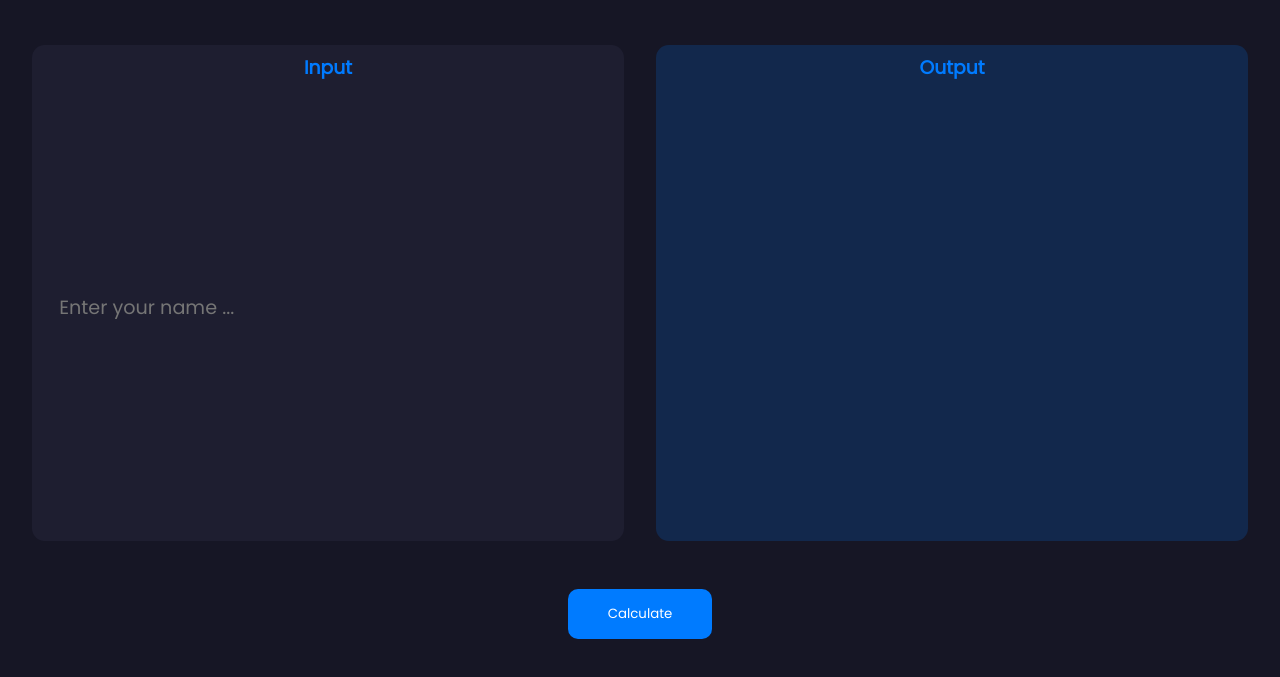
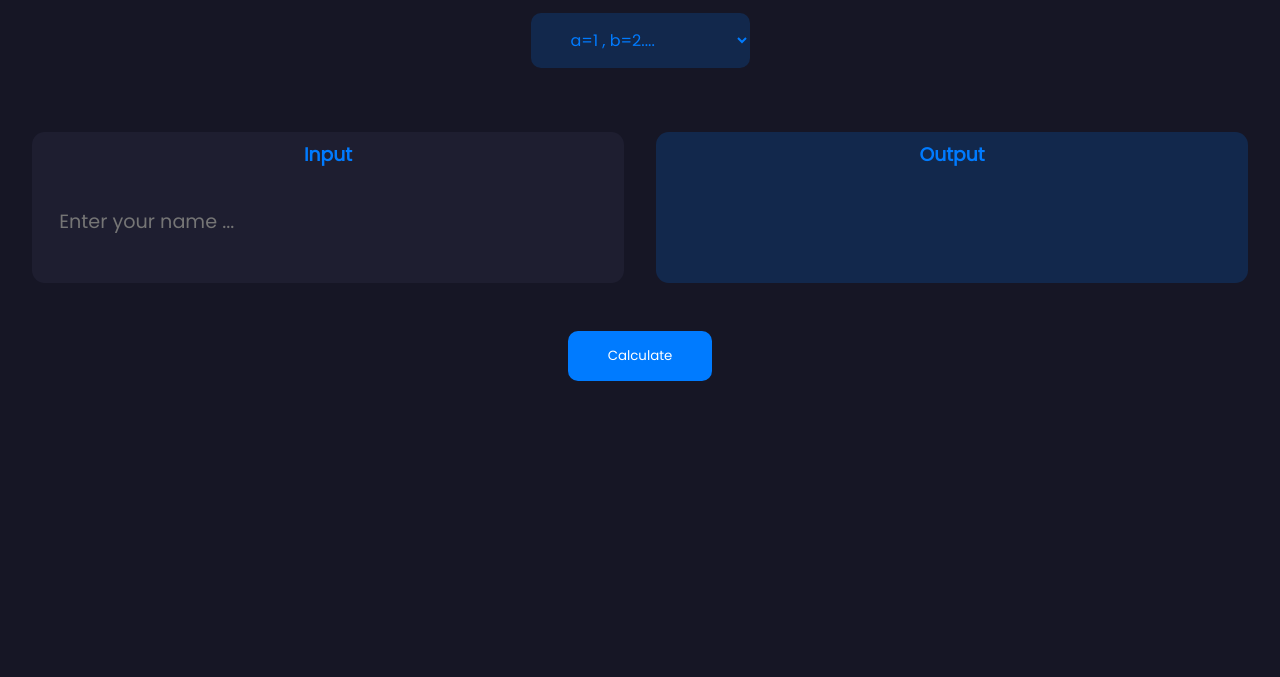
Before and after one commit to guptayash570/Name-Number, a plain HTML site: page index.html in a window 1280 px wide. Shown: the part 67-744 px from the top of the page. Drawn offline with Linux system fonts and the light colour scheme.

Commit message:
Update Options

```diff
--- a/app.js
+++ b/app.js
@@ -1,17 +1,24 @@
 const input = document.getElementById('input');
 const output = document.getElementById('out');
-
 var sum = 0;
 function calculate() {
     var masterstring = ' abcdefghijklmnopqrstuvwxyz';
+    const opt = document.getElementById('option').value;
     var txt = input.value;
     var lowtxt = txt.toLowerCase();
 
+    if ( opt == 'a1'){
     for (var i = 0; i < lowtxt.length ; i++){
         sum += masterstring.indexOf(lowtxt.charAt(i));
+        }
+    }
+    else if ( opt == 'a0'){
+        for (var i = 0; i < lowtxt.length ; i++){
+            sum += masterstring.indexOf(lowtxt.charAt(i)) -1 ;
+            }
+
     }
     output.innerHTML = "Sum = " + sum;
-    console.log(sum);
     sum = 0;
-    console.log(lowtxt);
+
 }
--- a/index.html
+++ b/index.html
@@ -5,11 +5,16 @@
     <meta http-equiv="X-UA-Compatible" content="IE=edge">
     <meta name="viewport" content="width=device-width, initial-scale=1.0">
     <title>Name Number</title>
-    <link rel="stylesheet" href="style.css">
+    <link rel="stylesheet" href="/style.css">
 </head>
 <body>
     <div class="heading">
         <h1>Name Number Generator</h1>
+        <select name="option" id="option">
+            <option value="a1" default> a=1 , b=2....</option>
+            <option value="a0">a=0 , b=1....</option>
+            <option value="ascii">ASCII Character</option>
+          </select>
     </div>
     <div class="container">
         <div class="input-container">
@@ -25,6 +30,6 @@
     <button id="btn" onclick="calculate()">Calculate</button>
 
     </div>
-    <script src="app.js"></script>
+    <script src="/app.js"></script>
 </body>
 </html>
--- a/style.css
+++ b/style.css
@@ -15,6 +15,7 @@ body {
   display: flex;
   align-items: center;
   justify-content: center;
+  flex-direction: column;
   margin: 1em;
 }
 .btn button {
@@ -40,7 +41,8 @@ body {
   padding: 2em;
   display: grid;
   grid-template-columns: repeat(auto-fit, minmax(300px, 1fr));
-  height: 70vh;
+
+  /* height: 50vh; */
   grid-row-gap: 2em;
   grid-column-gap: 2em;
 }
@@ -72,3 +74,13 @@ body {
 .output-container {
   background: #12284c;
 }
+select {
+  background: #12284c;
+  border: none;
+  border-radius: 10px;
+  padding: 15px 36px;
+  color: #007bff;
+  font-size: 1em;
+  outline: none;
+  margin: 1em;
+}
```
